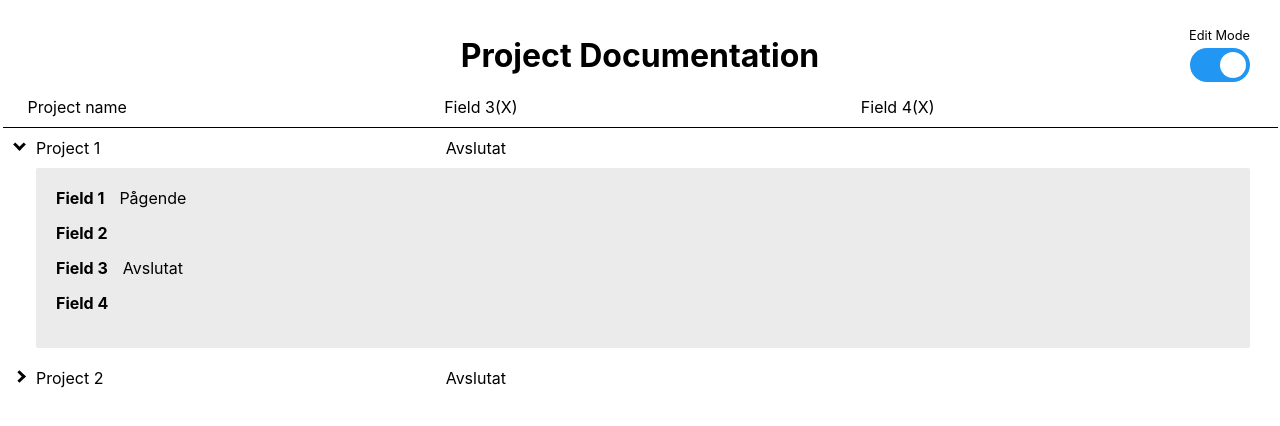
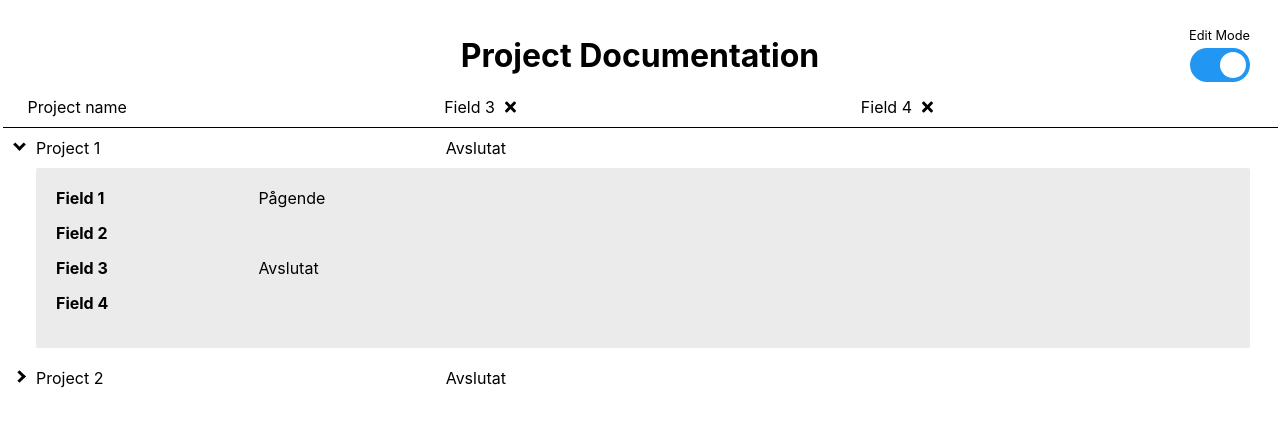
Before and after one commit to bovicbro/projectDocumentation, a React (Create React App) app: page / in a window 1280 px wide. Both pictures are taken after a click on the element 19 px from the left and 146 px from the top of the page. Shown: the top 426 px of the page. Built offline with nearby package versions, Linux system fonts and the light colour scheme.

Commit message:
edits some css for input field

```diff
--- a/src/App.js
+++ b/src/App.js
@@ -8,8 +8,8 @@ import EditModeSwitcher from "./components/settings/EditModeSwitcher"
 
 // Add font awesome
 import { library } from '@fortawesome/fontawesome-svg-core'
-import { faUndo,faCheck } from '@fortawesome/free-solid-svg-icons'
-library.add(faUndo,faCheck)
+import { faUndo,faCheck,faTimes } from '@fortawesome/free-solid-svg-icons'
+library.add(faUndo,faCheck,faTimes)
 
 class App extends Component {
   render() {
--- a/src/components/projects/ProjectGrid.js
+++ b/src/components/projects/ProjectGrid.js
@@ -4,6 +4,7 @@ import "./projectGrid.css"
 import ProjectGridRow from "./ProjectGridRow"
 import EditableFieldLabel from "../fields/EditableFieldLabel"
 import { toggleFieldAsColumn } from "../../store/actions/updateField"
+import { FontAwesomeIcon } from '@fortawesome/react-fontawesome'
 class ProjectGrid extends Component {
   constructor(props) {
     super(props)
@@ -28,7 +29,7 @@ class ProjectGrid extends Component {
               return (
                 <div className="projectGridColumn" key={field._id}>
                   <EditableFieldLabel field={field} />
-                  <span onClick={this.toggleField(field)}> (X)</span>
+                  <span onClick={this.toggleField(field)}> <FontAwesomeIcon icon="times" /></span>
                 </div>
               )
             })}
--- a/src/components/projects/expandedProject.css
+++ b/src/components/projects/expandedProject.css
@@ -24,7 +24,9 @@
 }
 
 .ProjectValue strong {
-  margin-right: 15px;
+  flex: 0 0 10%;
+  text-align: left;
+  margin-right: 85px;
 }
 
 .ProjectValue div {
--- a/src/components/projects/projectGrid.css
+++ b/src/components/projects/projectGrid.css
@@ -77,3 +77,7 @@
 #projectGridHeader .projectGridColumn {
   font-weight: bold;
 }
+
+.projectGrid span{
+  margin-left:10px;
+}
--- a/src/components/shared/editableString.css
+++ b/src/components/shared/editableString.css
@@ -9,14 +9,12 @@ input{
 }
 button{
     border: none;
-    height: 34px;
+    height: 36px;
     padding: 0;
     width: 33px;
-    margin-bottom: -10px;
     position: relative;
-    top: -26px;
-    margin-left: 0;
-    left: 38%;
+    left: calc(100% + 8px);
+    top: -27px;
 }
 button:hover{
 	cursor: pointer;
```
